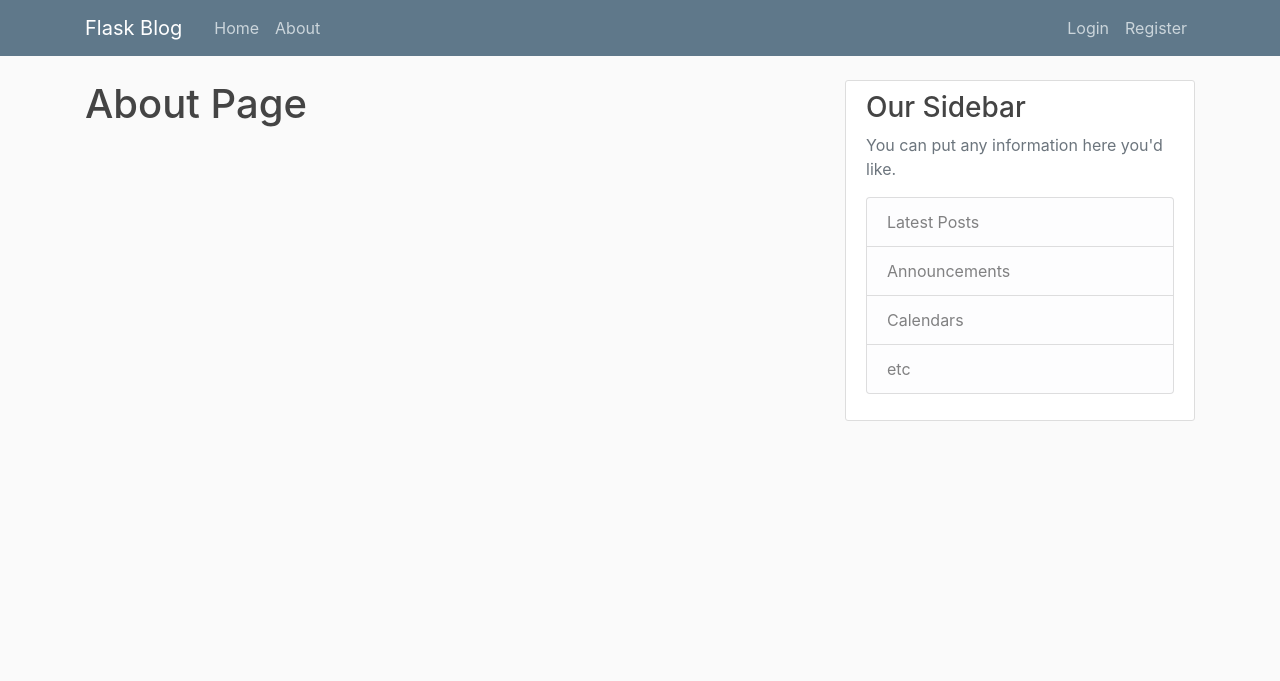
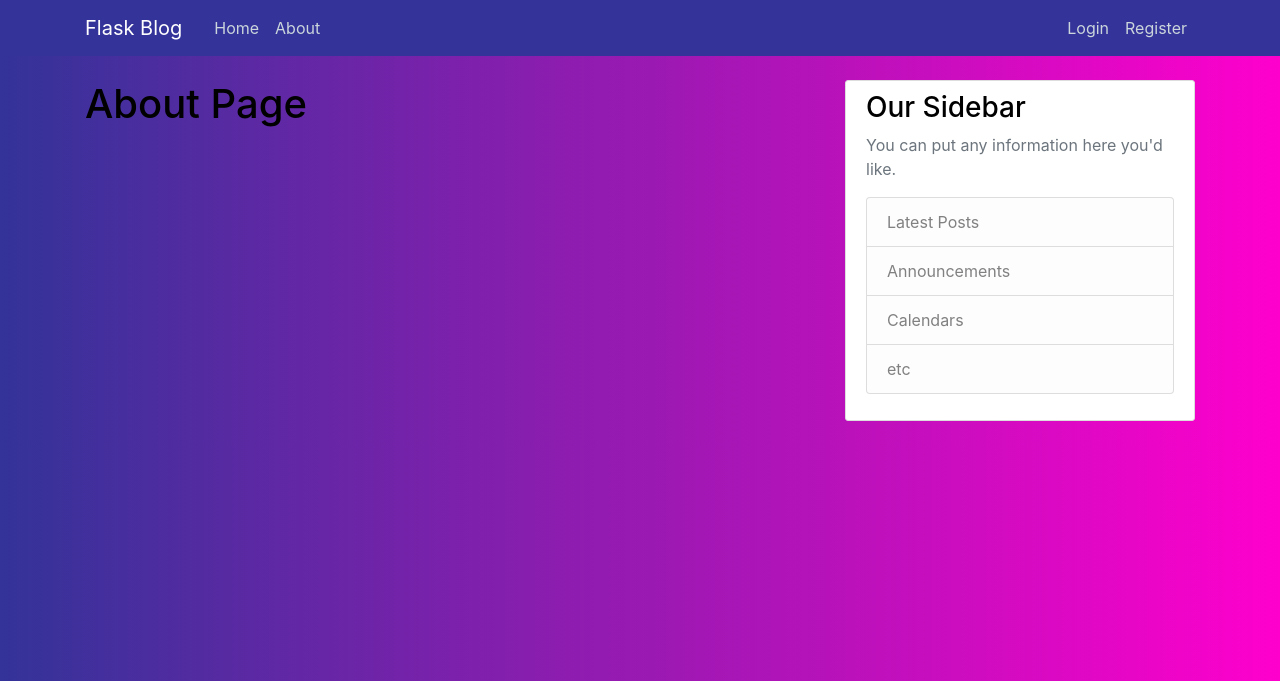
Before and after one commit to a1thr00t/flask-blogger, a Flask app: page /about in a window 1280 px wide. Shown: the top 681 px of the page. Run offline with Flask 2, Linux system fonts and the light colour scheme; some libraries are stand-ins or nearby versions.

Commit message:
Styling updated

```diff
--- a/flaskblog/static/style.css
+++ b/flaskblog/static/style.css
@@ -1,15 +1,16 @@
 body {
-    background: #fafafa;
-    color: #333333;
+    background: #ff00cc;  /* fallback for old browsers */
+    background: -webkit-linear-gradient(to right, #333399, #ff00cc);  /* Chrome 10-25, Safari 5.1-6 */
+    background: linear-gradient(to right, #333399, #ff00cc); /* W3C, IE 10+/ Edge, Firefox 16+, Chrome 26+, Opera 12+, Safari 7+ */
     margin-top: 5rem;
   }
 
   h1, h2, h3, h4, h5, h6 {
-    color: #444444;
+    color: #000;
   }
 
   .bg-steel {
-    background-color: #5f788a;
+    background-color:#333399;
   }
 
   .site-header .navbar-nav .nav-link {
@@ -25,7 +26,7 @@ body {
   }
 
   .content-section {
-    background: #ffffff;
+    background: white;
     padding: 10px 20px;
     border: 1px solid #dddddd;
     border-radius: 3px;
```
Also changed, not shown: flaskblog/site.db.
